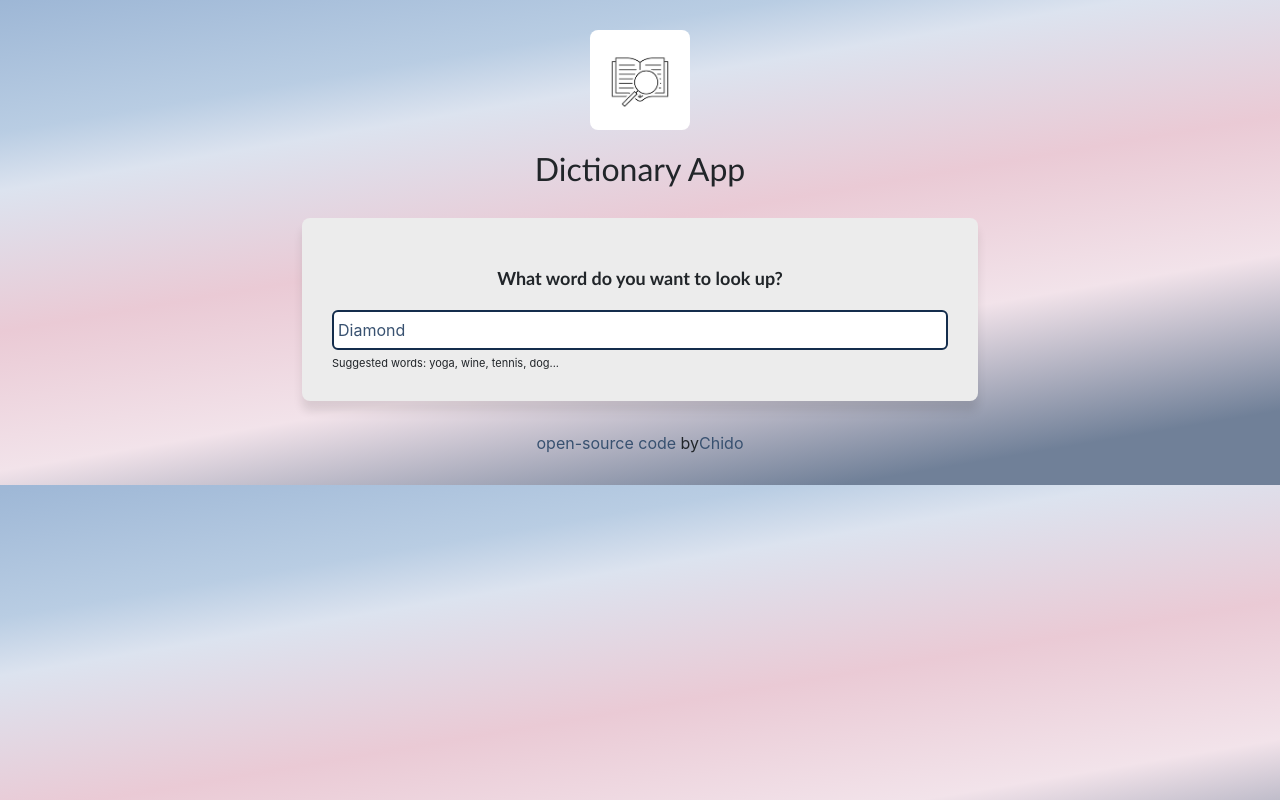
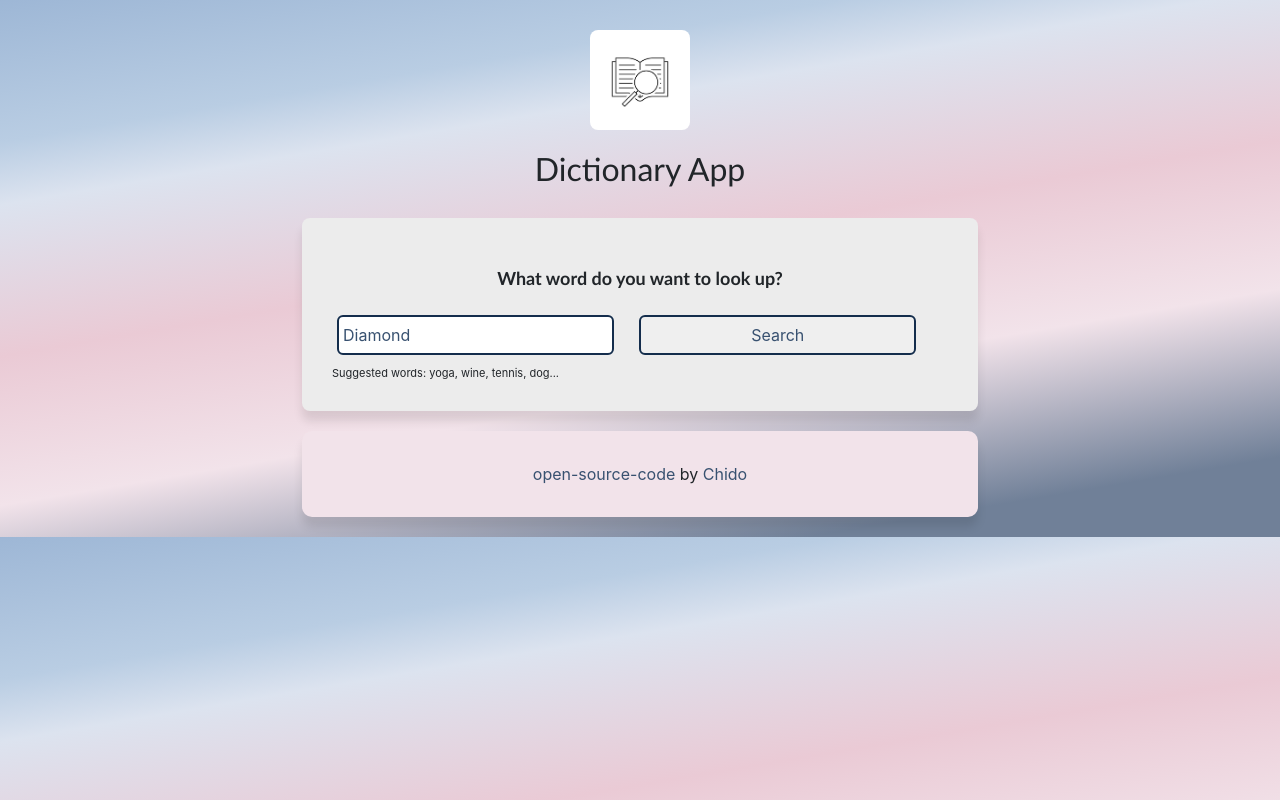
Before and after one commit to chwema/dictionary-project, a React (Create React App) app: page / in a window 1280 px wide. Built offline with nearby package versions, Linux system fonts and the light colour scheme; no server answers.

Commit message:
Added a Search button to the dictionary and a section to the footer.

```diff
--- a/src/App.css
+++ b/src/App.css
@@ -46,3 +46,10 @@ a:hover {
   text-align: center;
   margin: 30px 0;
 }
+.App section {
+  background: rgb(242, 227, 234);
+  padding: 1px;
+  border-radius: 10px;
+  box-shadow: 0px 10px 10px rgba(0, 0, 0, 0.1);
+  margin: 20px 0;
+}
--- a/src/App.js
+++ b/src/App.js
@@ -17,12 +17,16 @@ export default function App() {
         <main>
           <Dictionary defaultKeyword="Diamond" />
         </main>
-        <footer className="App-footer">
-          <a href="github.com/chwema/dictionary-project">open-source code</a> by
-          <a href="https://www.linkedin.com/in/chido-chimbetete-5291bb177/">
-            Chido
-          </a>
-        </footer>
+        <section>
+          <footer className="App-footer">
+            <a href="github.com/chwema/dictionary-project">open-source-code</a>{" "}
+            by
+            <a href="https://www.linkedin.com/in/chido-chimbetete-5291bb177/">
+              {" "}
+              Chido
+            </a>
+          </footer>
+        </section>
       </div>
     </div>
   );
--- a/src/Dictionary.css
+++ b/src/Dictionary.css
@@ -12,11 +12,23 @@
   margin: 20px 0;
 }
 .Dictionary input {
-  width: 100%;
+  width: 45%;
   border-radius: 6px;
+  margin: 5px 5px;
   padding: 6px 4px;
   color: #385170;
   border: 2px solid #142d4c;
+}
+.Dictionary input[type="submit"] {
+  margin-left: 20px;
+  color: #385170;
+  transition: all 150ms ease-in-out;
+}
+
+.Dictionary input[type="submit"]:hover {
+  background: #b2c7df;
+  font-weight: 400;
+  color: #ececec;
 }
 
 .Dictionary .hint {
--- a/src/Dictionary.js
+++ b/src/Dictionary.js
@@ -55,6 +55,7 @@ export default function Dictionary(props) {
               onChange={handleKeywordChange}
               defaultValue={props.defaultKeyword}
             />
+            <input type="submit" value="Search" />
           </form>
           <div className="hint">
             Suggested words: yoga, wine, tennis, dog...
--- a/src/Phonetic.css
+++ b/src/Phonetic.css
@@ -13,7 +13,7 @@
 }
 
 .Phonetic a:hover {
-  background: #9fd3c7;
+  background: #b2c7df;
   color: #ececec;
 }
 .Phonetic .text {
```
